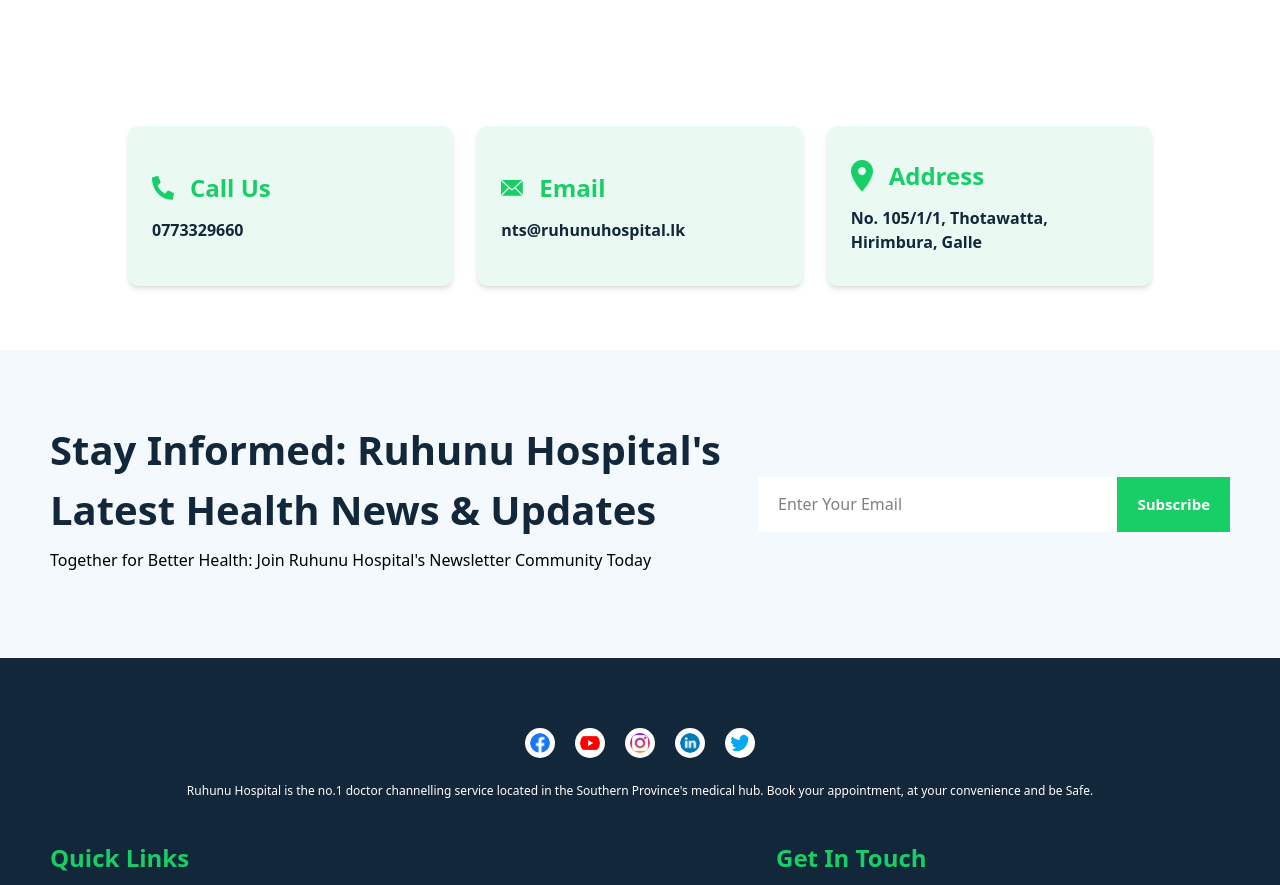
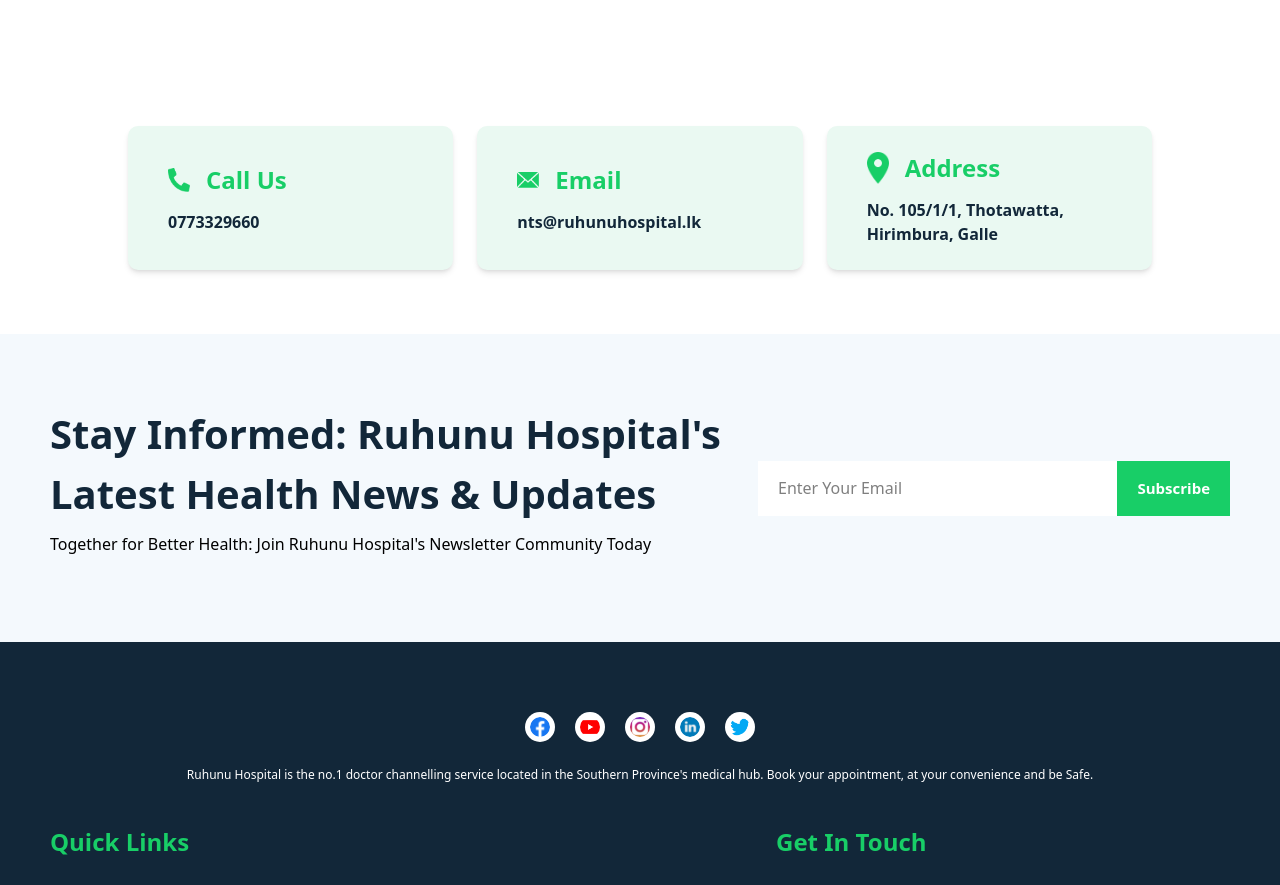
Before and after one commit to niro121/ruhunu-website-next-frontend, a Next.js app: page /nts in a window 1280 px wide. Shown: the part 2742-3627 px from the top of the page. Built offline with nearby package versions, Linux system fonts and the light colour scheme.

Commit message:
make some changes in contactcard component

```diff
--- a/src/components/nts/contactcard.tsx
+++ b/src/components/nts/contactcard.tsx
@@ -27,7 +27,7 @@
         {contactData.map((item, index) => (
           <div
             key={index}
-            className="bg-[#EAF9F2] rounded-[10px] shadow-md transition-all duration-300 px-6 py-8 flex flex-col justify-center"
+            className="bg-[#EAF9F2] rounded-[10px] shadow-md transition-all duration-300 xl:px-10 xl:py-6 px-8 py-6 flex flex-col justify-center"
           >
             <div className="flex items-center gap-4 mb-3">
               <Image
@@ -37,7 +37,7 @@
                 height={24}
                 className="object-contain"
               />
-              <h3 className="xl:text-[24px] font-extrabold text-[#18CE67]">{item.title}</h3>
+              <h3 className="xl:text-[24px] text-[22px] font-extrabold text-[#18CE67]">{item.title}</h3>
             </div>
             <p className="xl:text-[16px] text-[#122739] font-semibold">{item.info}</p>
           </div>
```
